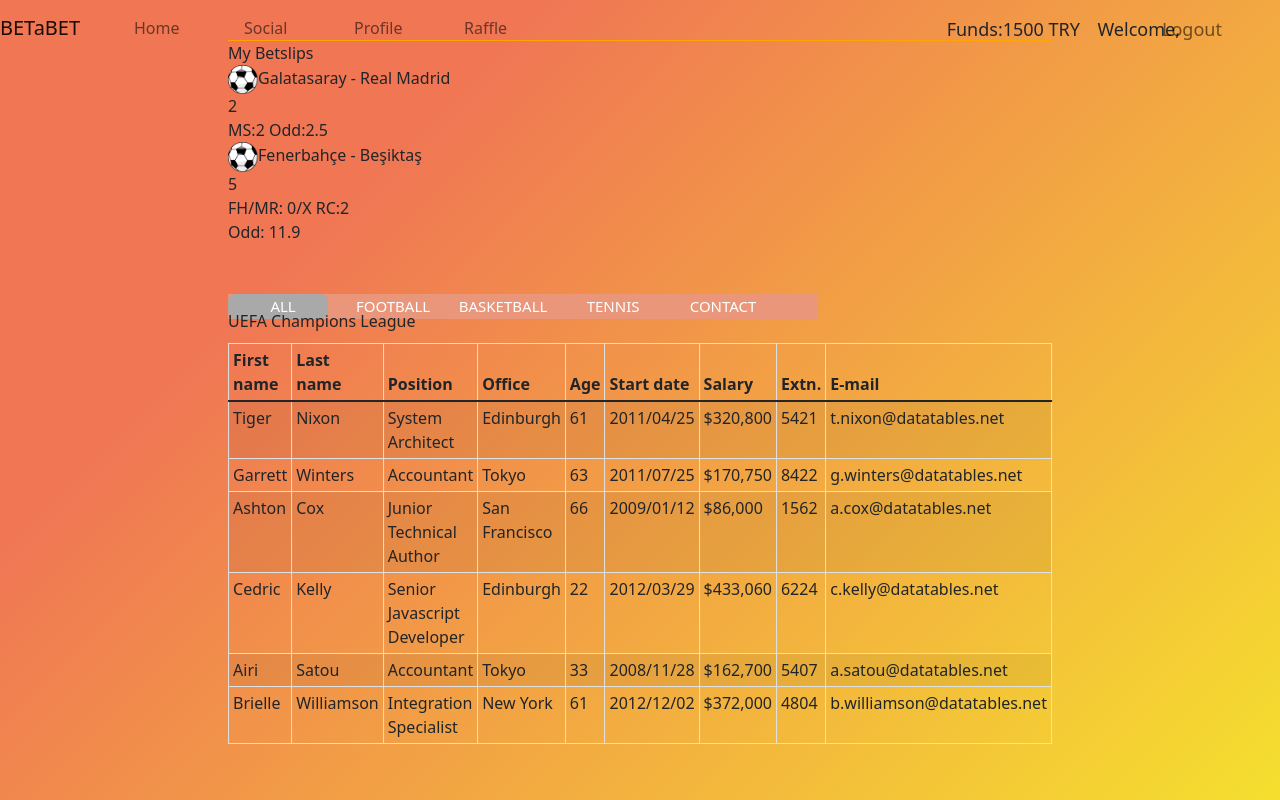
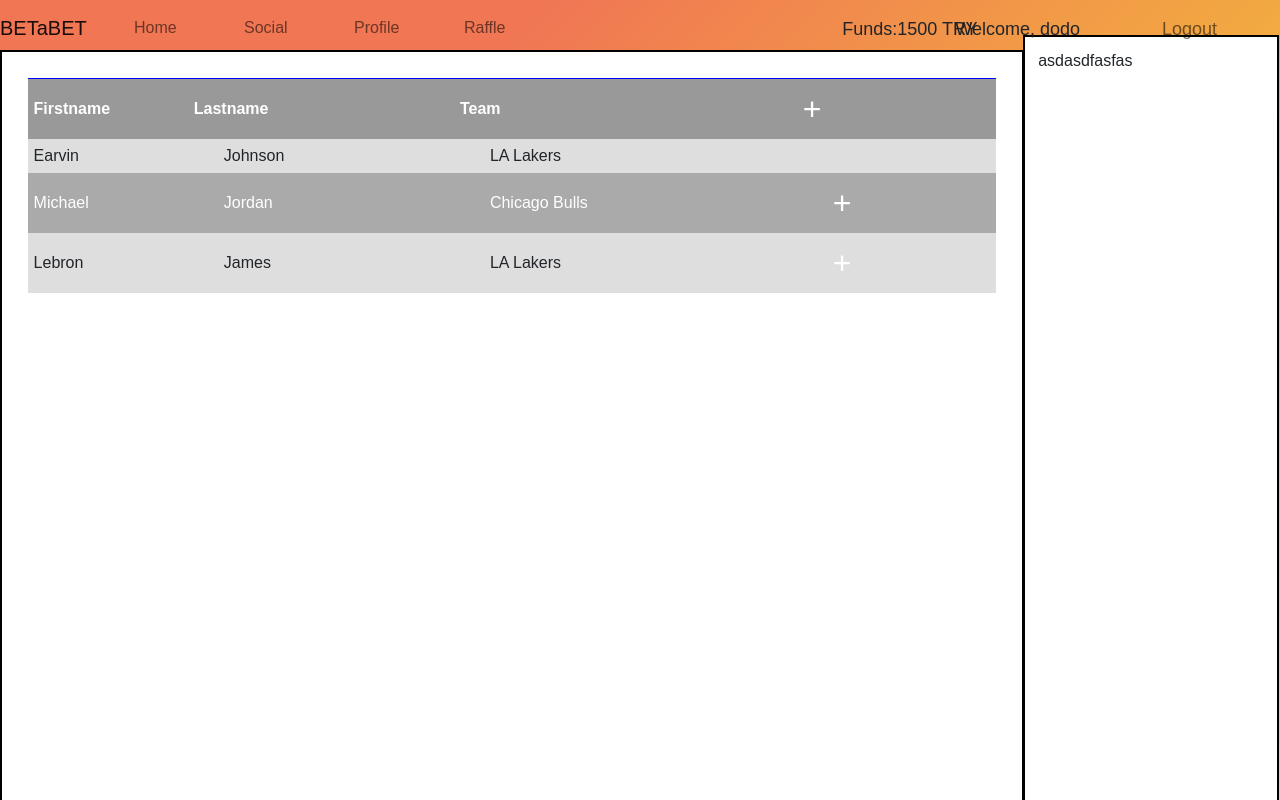
Before and after one commit to turgut-edis/SocialBettingProject, a React (Create React App) app in the folder redux-intro/: page /homepage in a window 1280 px wide. Shown: the top 800 px of the page. Built offline with nearby package versions, Linux system fonts and the light colour scheme.

Commit message:
homepage added

```diff
--- a/redux-intro/src/components/HomePage.js
+++ b/redux-intro/src/components/HomePage.js
@@ -1,8 +1,13 @@
 import React, { useState } from "react";
 import Form from "react-bootstrap/Form";
 import Button from "react-bootstrap/Button";
+import { Component } from "react";
+import players from "./players";
 import logo from './image/clipart442066.png'
-import "./csscomponents/components.css";
+import trash_icon from './image/trash-347.png'
+import share_icon from './image/share-this-2600.png'
+import "./csscomponents/homepage.css";
+
 
 import {
   BrowserRouter as Router,
@@ -11,31 +16,140 @@ import {
   Link,
   Switch,
 } from "react-router-dom";
+import { Card, CardGroup, Tab } from "react-bootstrap";
 
-export default function HomePage() {
-  const [user, setUser] = useState("");
-  const [pass, setPassword] = useState("");
+var user = "dodo";
+var username = "Dodo";
+var likecnt = "10";
+var team1 = "Team1";
+var team2 = "Team2";
+var mac_sonu = "2";
+var odd = "2.55";
+var mac_id = "5";
+var shared_match_cnt = "2";
+var shared_slip_total_odd = "90.00";
+var comment_like_cnt = "3";
+var mbn = "2";
+var max_winning = "270";
+var total_odd = "10.54";
 
-  function validateForm() {
-    return user.length > 0 && pass.length > 0;
+class HomePage extends Component {
+  constructor(props) {
+    super(props);
+    this.state = { expandedRows: [] };
   }
 
-  function handleSubmit(event) {
-    event.preventDefault();
-  }
+  handleExpand = player => {
+    let newExpandedRows = [...this.state.expandedRows];
+    let allExpanded = this.state.allExpanded;
+    let idxFound = newExpandedRows.findIndex(id => {
+      return id === player.id;
+    });
 
+    if (idxFound > -1) {
+      console.log("Collapsing " + player.firstName + " " + idxFound);
+      newExpandedRows.splice(idxFound, 1);
+    } else {
+      console.log("Expanding " + player.firstName);
+      newExpandedRows.push(player.id);
+    }
 
-  return (
-    <body>
+    console.log("Expanded rows");
+    console.log(newExpandedRows);
 
+    this.setState({ expandedRows: [...newExpandedRows] });
+  };
 
+  isExpanded = player => {
+    const idx = this.state.expandedRows.find(id => {
+      return id === player.id;
+    });
 
+    return idx > -1;
+  };
 
+  expandAll = players => {
+    console.log("ExapndedRows: " + this.state.expandedRows.length);
+    console.log("Players:      " + players.length);
+    if (this.state.expandedRows.length === players.length) {
+      let newExpandedRows = [];
+      this.setState({ expandedRows: [...newExpandedRows] });
+      console.log("Collapsing all...");
+    } else {
+      let newExpandedRows = players.map(player => player.id);
+      this.setState({ expandedRows: [...newExpandedRows] });
+      console.log("Expanding all...");
+      console.log("Expanded rows " + newExpandedRows.length);
+    }
+  };
+
+  getRows = player => {
+    let rows = [];
+    const projects = player.projects || [];
+
+    const firstRow = (
+      <tr>
+        <td>{player.firstName}</td>
+        <td>{player.lastName}</td>
+        <td>{player.team}</td>
+        <td>
+          {projects.length > 0 && (
+            <button onClick={() => this.handleExpand(player)}>
+              {this.isExpanded(player) ? "-" : "+"}
+            </button>
+          )}
+        </td>
+      </tr>
+    );
+
+    rows.push(firstRow);
+
+    if (this.isExpanded(player) && projects.length > 0) {
+      const projectRows = projects.map(project => (
+        <tr className="player-details">
+          <td className="player-details" />
+          <td colspan="3" className="player-details">
+            <br />
+            <div className="attribute">
+              <div className="attribute-name">Toggle Here: </div>
+              <div className="attribute-value">{project.name}</div>
+            </div>
+            <br />
+          </td>
+        </tr>
+      ));
+
+      rows.push(projectRows);
+    }
+
+    return rows;
+  };
+
+  getPlayerTable = players => {
+    const playerRows = players.map(player => {
+      return this.getRows(player);
+    });
+
+    return (
+      <div className="home-container">
+      <table className="my-table">
+        <tr>
+          <th>Firstname</th>
+          <th>Lastname</th>
+          <th>Team</th>
+          <th onClick={() => this.expandAll(players)}>
+            <button>
+              {players.length === this.state.expandedRows.length ? "-" : "+"}
+            </button>
+          </th>
+        </tr>
+        {playerRows}
+      </table>
       <div className="nav">
         <nav className="navbar navbar-expand-lg navbar-light fixed-top">
           <Link className="navbar-brand" to={"/"}>BETaBET</Link>
           <div className="collapse navbar-collapse" id="navbarTogglerDemo02">
-            <ul className="navbar-nav ml-auto">
+            <ul className="navbar-nav">
               <li className="nav-item3">
                 <Link className="nav-link" to={"/homepage"}>Home</Link>
               </li>
@@ -49,7 +163,7 @@ export default function HomePage() {
                 <Link className="nav-link" to={"/raffle"}>Raffle</Link>
               </li>
               <li className="nav-item8">
-                <p>Funds:1500 TRY {user}</p>
+                <p>Funds:1500 TRY </p>
               </li>
               <li className="nav-item7">
                 <p>Welcome, {user}</p>
@@ -62,131 +176,18 @@ export default function HomePage() {
         </nav>
       </div>
 
-      <div className="container-content">
-      <div class="right-rect">
-        My Betslips
-
-      <div class="right-rect2">
-        <img src={logo} className="logo" alt="logo" />
-        Galatasaray - Real Madrid
-        <div class="txtforball">2</div>
-        <div class="txtforball2">MS:2 Odd:2.5</div>
+      <div className="betslip-container2">
+        asdasdfasfas
+      </div>
 
       </div>
-      <div class="right-rect3">
-        <img src={logo} className="logo" alt="logo" />
-        Fenerbahçe - Beşiktaş
-        <div class="txtforball">5</div>
-        <div class="txtforball2">FH/MR: 0/X RC:2</div>
-        <div class="txtforball3">Odd: 11.9</div>
-      </div>
-      </div>
 
+    );
+  };
 
-      <div class="left-rect">
-        <nav class="navHomeTable">
-          <a href="#all">All</a>
-          <a href="#football">Football</a>
-          <a href="#basketball">Basketball</a>
-          <a href="#tennis">Tennis</a>
-          <a href="#contact">Contact</a>
-          <div class="animation start-home"></div>
-        </nav>
+  render() {
+    return <div>{this.getPlayerTable(players)}</div>;
+  }
+}
 
-        <div class="navt">UEFA Champions League</div>
-
-
-
-        <table id="all" class="table table-striped table-bordered table-sm " cellspacing="0"
-          width="100%">
-          <thead>
-
-            <tr>
-              <th>First name</th>
-              <th>Last name</th>
-              <th>Position</th>
-              <th>Office</th>
-              <th>Age</th>
-              <th>Start date</th>
-              <th>Salary</th>
-              <th>Extn.</th>
-              <th>E-mail</th>
-            </tr>
-          </thead>
-          <tbody>
-            <tr>
-              <td>Tiger</td>
-              <td>Nixon</td>
-              <td>System Architect</td>
-              <td>Edinburgh</td>
-              <td>61</td>
-              <td>2011/04/25</td>
-              <td>$320,800</td>
-              <td>5421</td>
-              <td>t.nixon@datatables.net</td>
-            </tr>
-            <tr>
-              <td>Garrett</td>
-              <td>Winters</td>
-              <td>Accountant</td>
-              <td>Tokyo</td>
-              <td>63</td>
-              <td>2011/07/25</td>
-              <td>$170,750</td>
-              <td>8422</td>
-              <td>g.winters@datatables.net</td>
-            </tr>
-            <tr>
-              <td>Ashton</td>
-              <td>Cox</td>
-              <td>Junior Technical Author</td>
-              <td>San Francisco</td>
-              <td>66</td>
-              <td>2009/01/12</td>
-              <td>$86,000</td>
-              <td>1562</td>
-              <td>a.cox@datatables.net</td>
-            </tr>
-            <tr>
-              <td>Cedric</td>
-              <td>Kelly</td>
-              <td>Senior Javascript Developer</td>
-              <td>Edinburgh</td>
-              <td>22</td>
-              <td>2012/03/29</td>
-              <td>$433,060</td>
-              <td>6224</td>
-              <td>c.kelly@datatables.net</td>
-            </tr>
-            <tr>
-              <td>Airi</td>
-              <td>Satou</td>
-              <td>Accountant</td>
-              <td>Tokyo</td>
-              <td>33</td>
-              <td>2008/11/28</td>
-              <td>$162,700</td>
-              <td>5407</td>
-              <td>a.satou@datatables.net</td>
-            </tr>
-            <tr>
-              <td>Brielle</td>
-              <td>Williamson</td>
-              <td>Integration Specialist</td>
-              <td>New York</td>
-              <td>61</td>
-              <td>2012/12/02</td>
-              <td>$372,000</td>
-              <td>4804</td>
-              <td>b.williamson@datatables.net</td>
-            </tr>
-          </tbody>
-        </table>
-
-      </div>
-      </div>
-
-    </body>
-
-  );
-}
+export default HomePage;
```
